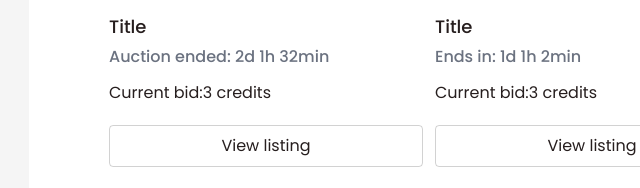
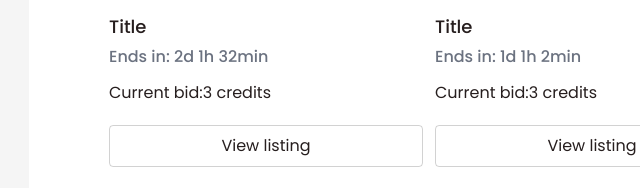
Before and after one commit to viniccius-dev/Bidify-SP2, a website with bundled scripts: page pages/profile/index.html in a window 1280 px wide. Shown: the part 599-787 px from the top of the page, 387-1027 px from the left. Built offline with nearby package versions, Linux system fonts and the light colour scheme; no server answers.

Commit message:
Update index.html

```diff
--- a/pages/profile/index.html
+++ b/pages/profile/index.html
@@ -155,6 +155,8 @@
                 </select>
             </div>
 
+<!--"FEILMELDINGER"-->
+
             <div class="activeListings hidden">
                 <p class="text-sm lg:text-base 2xl:text-lg">No active listings yet. Create a listing to get started!</p>
             </div>
@@ -176,12 +178,14 @@
                 <p class="text-sm lg:text-base 2xl:text-lg">No won auctions yet. Better luck next time! Look through <a href="/pages/auctions/" class="font-semibold text-secondary">our auctions.</a></p>
             </div>
 
+<!--ACTIVE AUCTIONS-->
+
             <div class="grid grid-cols-1 md:grid-cols-2 2xl:grid-cols-3 gap-y-6 sm:gap-x-3 sm:gap-y-6 md:gap-3 lg:gap-y-6 mb-16">
                 <figure>
                     <img src="/src/images/placeholder/placeholder1.jpg" alt="" class="rounded w-full object-cover listing-image hover:opacity-90 duration-100 h-80 md:h-96 xl:h-80 2xl:h-96">
                     <figcaption>
                         <h2 class="font-medium text-sm md:text-base xl:text-lg 2xl:text-xl pt-3 md:pt-4">Title</h2>
-                        <p class="text-gray-500 pb-2 xl:pb-3 pt-1 xl:pt-1 font-medium text-xs md:text-sm xl:text-base">Auction ended: <span>2d 1h 32min</span></p>
+                        <p class="text-gray-500 pb-2 xl:pb-3 pt-1 xl:pt-1 font-medium text-xs md:text-sm xl:text-base">Ends in: <span>2d 1h 32min</span></p>
                         <p class="pb-4 md:pb-5 text-xs font-medium md:font-normal sm:text-sm lg:text-base 2xl:text-lg">Current bid:<span>3 credits</span></p>
                     </figcaption>
                     <button class="border rounded w-full py-2 md:py-2 2xl:py-3 hover:bg-secondary hover:border-secondary text-xs md:text-sm xl:text-base duration-300">View listing</button>
@@ -219,6 +223,7 @@
             </div>
         </div>
 
+<!--EXPIRED AUCTIONS-->
 
         <div class="hidden flex-col">
             <div class="flex gap-5 items-center mb-6">
@@ -267,6 +272,8 @@
                     <button class="border rounded w-full py-2 md:py-2 2xl:py-3 hover:bg-secondary hover:border-secondary text-xs md:text-sm xl:text-base duration-300">View listing</button>
                 </figure>
         </div>
+
+<!--SOLD / WON AUCTIONS-->
 
         <div class="hidden flex-col">
             <div class="flex gap-5 items-center mb-6">
```
